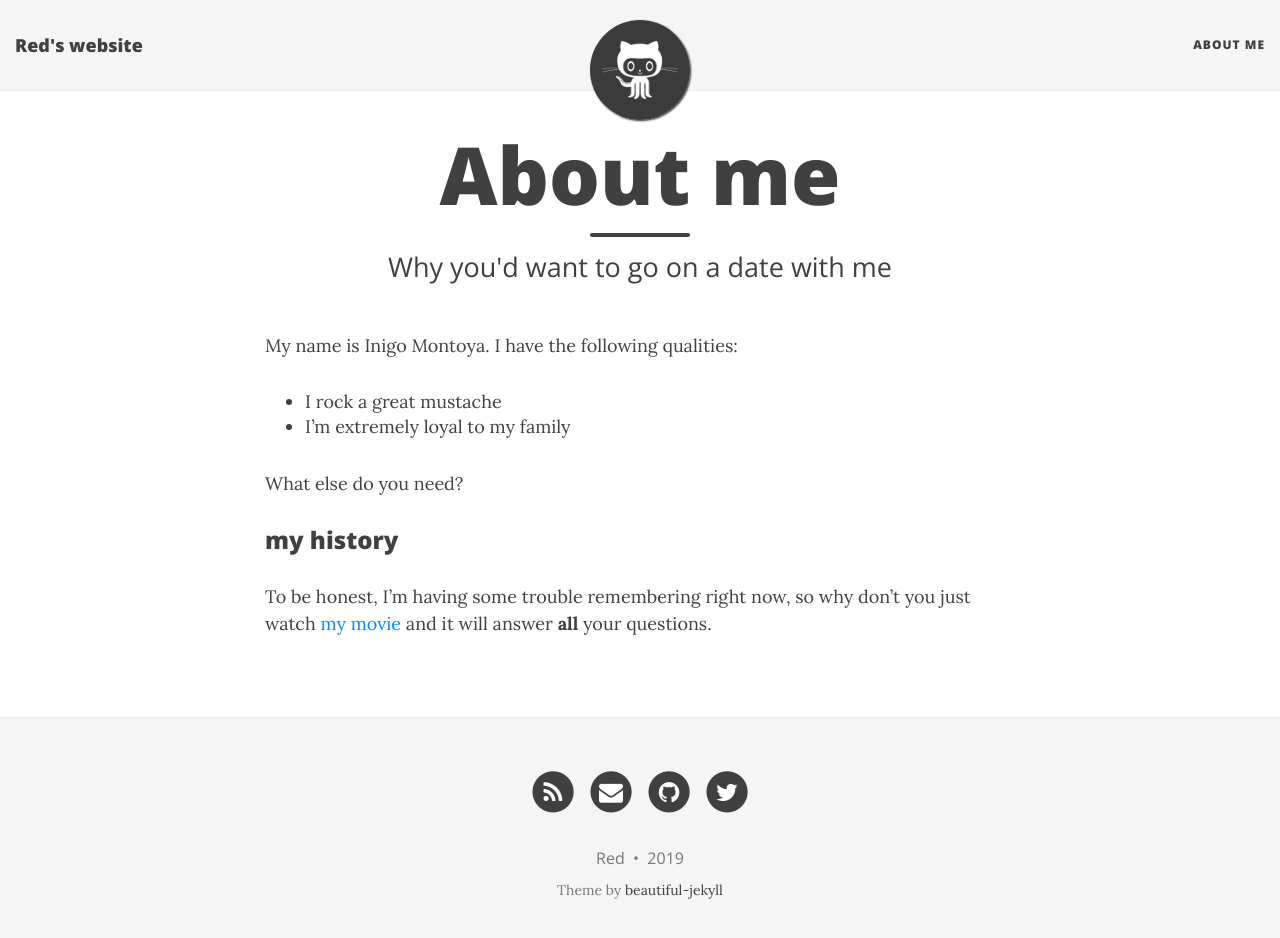
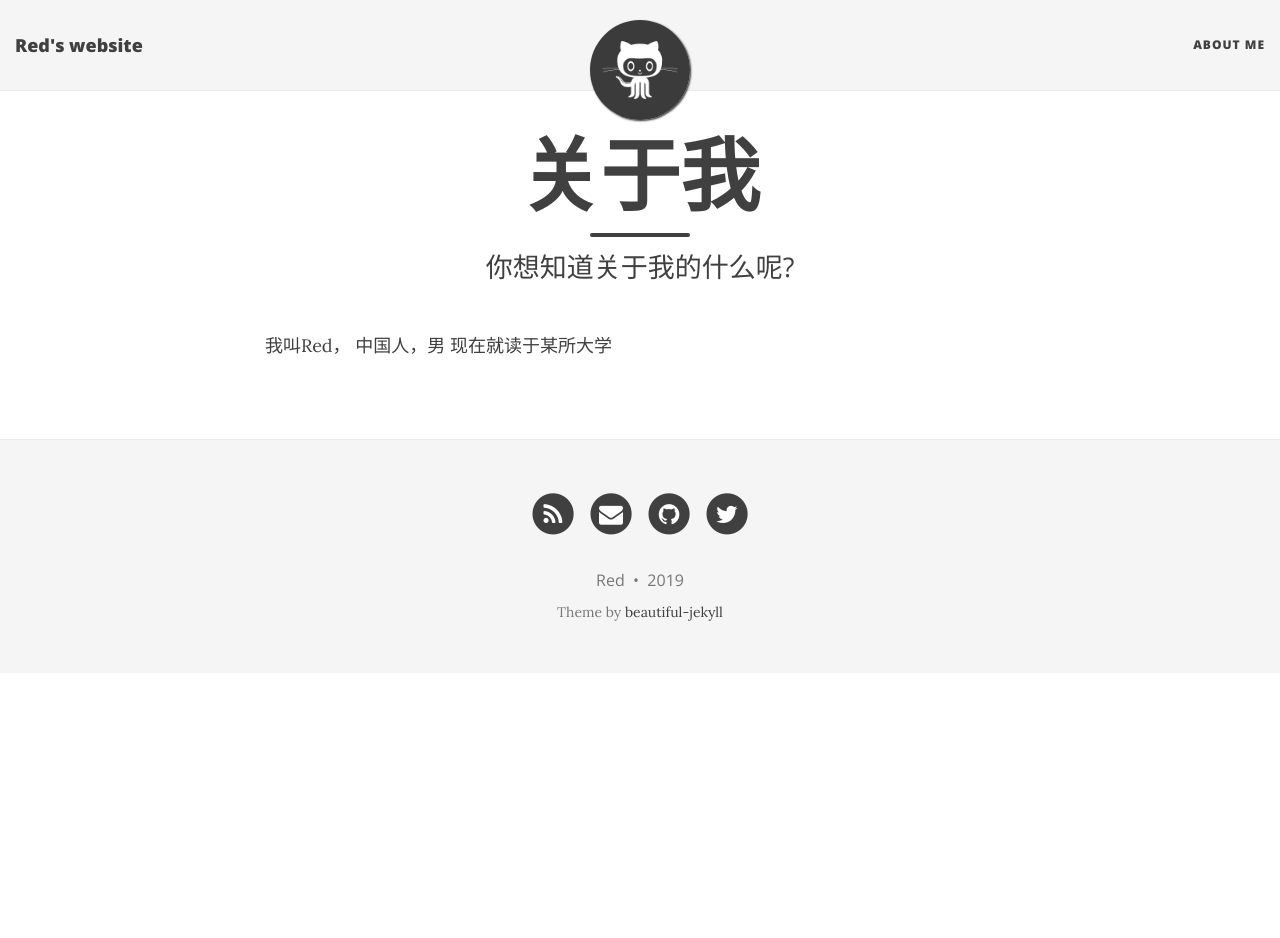
Before and after one commit to redrubyread/redrubyread.github.io, a Jekyll site: the page built from aboutme.md, in a window 1280 px wide and 951 px high. Shown: the top 938 px of the window. Built offline with Jekyll 4.4.1, drawn with Linux system fonts in a browser that asks for light colours; nearby versions of some CDN libraries.

Commit message:
edit aboutme

```diff
--- a/aboutme.md
+++ b/aboutme.md
@@ -1,16 +1,9 @@
 ---
 layout: page
-title: About me
-subtitle: Why you'd want to go on a date with me
+title: 关于我
+subtitle: 你想知道关于我的什么呢?
 ---
 
-My name is Inigo Montoya. I have the following qualities:
-
-- I rock a great mustache
-- I'm extremely loyal to my family
-
-What else do you need?
-
-### my history
-
-To be honest, I'm having some trouble remembering right now, so why don't you just watch [my movie](http://en.wikipedia.org/wiki/The_Princess_Bride_%28film%29) and it will answer **all** your questions.
+我叫Red，
+中国人，男
+现在就读于某所大学
```
